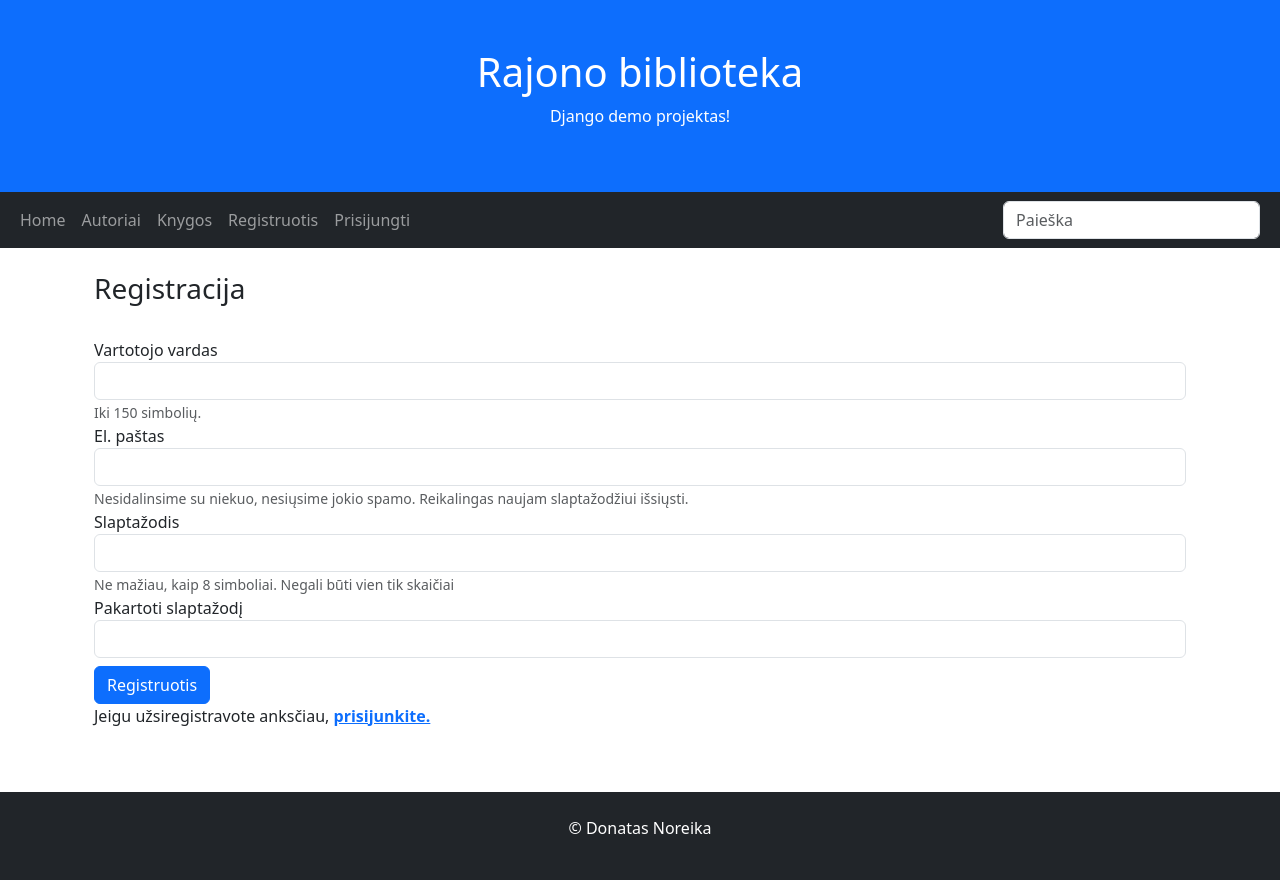
After one commit to DonatasNoreika/library_202406, a Django app: page /library/register/ in a window 1280 px wide. The commit adds this page. Run offline with Django 5.2, Linux system fonts and the light colour scheme.

Commit message:
8: +Įdėtas registracijos puslapis

```diff
--- a/mysite/library/templates/base.html
+++ b/mysite/library/templates/base.html
@@ -51,6 +51,9 @@
             </li>
             {% else %}
             <li class="nav-item">
+                <a class="nav-link" href="{% url 'register' %}">Registruotis</a>
+            </li>
+            <li class="nav-item">
                 <a class="nav-link" href="{% url 'login' %}">Prisijungti</a>
             </li>
             {% endif %}
@@ -61,8 +64,23 @@
     </div>
 </nav>
 
+<div class="container mt-4">
+    <div class="row">
+        <div class="col-sm">
+            {% if messages %}
+            {% for message in messages %}
+            <div class="alert alert-{% if message.tags == 'error' %}danger{% elif message.tags == 'info' %}success{% endif %}"
+                 role="alert">
+                {{ message }}
+            </div>
+            {% endfor %}
+            {% endif %}
+        </div>
+    </div>
+</div>
+
 {# Content: #}
-<div class="container mt-5">
+<div class="container">
     <div class="row">
         <div class="col-sm">
             {% block 'content' %}{% endblock %}
--- /dev/null
+++ b/mysite/library/templates/register.html
@@ -0,0 +1,34 @@
+{% extends 'base.html' %}
+{% block 'title' %}Registracija{% endblock %}
+
+{% block 'content' %}
+<div class="container register">
+    <h3>Registracija</h3><br/>
+    <form method="post">
+        {% csrf_token %}
+        <div class="form-group">
+            <label for="username">Vartotojo vardas</label>
+            <input name="username" type="text" class="form-control" id="username" aria-describedby="usernameHelp">
+            <small id="usernameHelp" class="form-text text-muted">Iki 150 simbolių.</small>
+        </div>
+        <div class="form-group">
+            <label for="exampleInputEmail1">El. paštas</label>
+            <input name="email" type="email" class="form-control" id="exampleInputEmail1" aria-describedby="emailHelp">
+            <small id="emailHelp" class="form-text text-muted">Nesidalinsime su niekuo, nesiųsime jokio spamo.
+                Reikalingas naujam slaptažodžiui išsiųsti. </small>
+        </div>
+        <div class="form-group">
+            <label for="password">Slaptažodis</label>
+            <input name="password" type="password" class="form-control" id="password" aria-describedby="pwdHelp">
+            <small id="pwdHelp" class="form-text text-muted">Ne mažiau, kaip 8 simboliai. Negali būti vien tik
+                skaičiai</small>
+        </div>
+        <div class="form-group">
+            <label for="password2">Pakartoti slaptažodį</label>
+            <input name="password2" type="password" class="form-control" id="password2" aria-describedby="pwd2Help">
+        </div>
+        <button type="submit" class="btn btn-primary register-button mt-2">Registruotis</button>
+    </form>
+    <p>Jeigu užsiregistravote anksčiau, <a href="{% url 'login' %}"><strong>prisijunkite.</strong></a></p>
+</div>
+{% endblock %}
--- a/mysite/library/urls.py
+++ b/mysite/library/urls.py
@@ -10,4 +10,5 @@ urlpatterns = [
     path("books/<int:pk>", views.BookDetailView.as_view(), name="book"),
     path("search/", views.search, name='search'),
     path("myinstances/", views.MyBookInstanceListView.as_view(), name="my_instances"),
+    path("register/", views.register, name='register'),
 ]
--- a/mysite/library/views.py
+++ b/mysite/library/views.py
@@ -1,4 +1,5 @@
-from django.shortcuts import render
+from django.contrib.auth import password_validation
+from django.shortcuts import render, redirect
 from django.http import HttpResponse
 from .models import Book, BookInstance, Author
 import datetime
@@ -6,7 +7,9 @@ from django.views import generic
 from django.core.paginator import Paginator
 from django.db.models import Q
 from django.contrib.auth.mixins import LoginRequiredMixin
-
+from django.views.decorators.csrf import csrf_protect
+from django.contrib import messages
+from django.contrib.auth.models import User
 
 # Create your views here.
 def index(request):
@@ -80,3 +83,33 @@ class MyBookInstanceListView(LoginRequiredMixin, generic.ListView):
 
     def get_queryset(self):
         return BookInstance.objects.filter(reader=self.request.user)
+
+@csrf_protect
+def register(request):
+    if request.method == "POST":
+        username = request.POST['username']
+        email = request.POST['email']
+        password = request.POST['password']
+        password2 = request.POST['password2']
+        if password == password2:
+            if User.objects.filter(username=username).exists():
+                messages.error(request, f'Vartotojo vardas {username} užimtas!')
+                return redirect('register')
+            else:
+                if User.objects.filter(email=email).exists():
+                    messages.error(request, f'Vartotojas su el. paštu {email} jau užregistruotas!')
+                    return redirect('register')
+                else:
+                    try:
+                        password_validation.validate_password(password)
+                    except password_validation.ValidationError as err:
+                        messages.error(request, err)
+                        return redirect('register')
+                    User.objects.create_user(username=username, email=email, password=password)
+                    messages.info(request, f'Vartotojas {username} užregistruotas!')
+                    return redirect('login')
+        else:
+            messages.error(request, "Slaptažodžiai nesutampa!")
+            return redirect('register')
+    if request.method == "GET":
+        return render(request, template_name="register.html")
```
